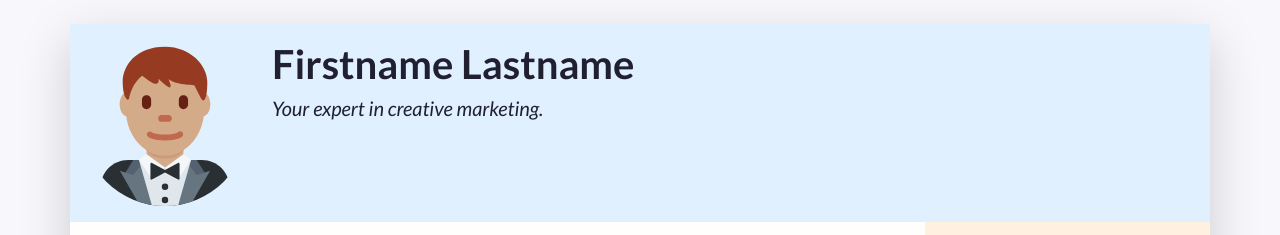
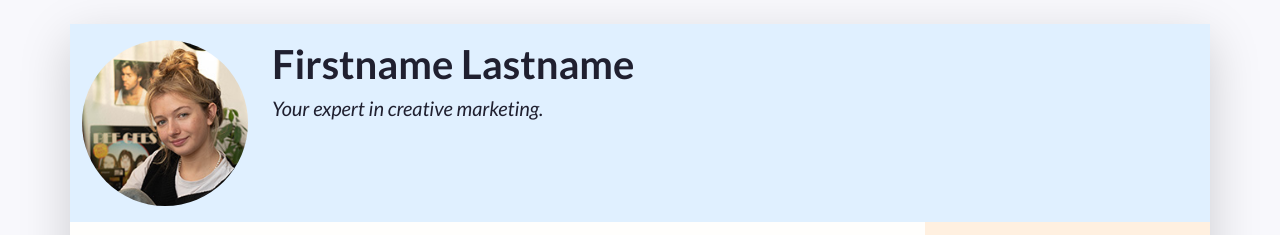
Before and after one commit to Tessaengelmoer/prj4_2324_223519, a plain HTML site: page index.html in a window 1280 px wide. Shown: the top 235 px of the page. Drawn offline with nearby package versions, Linux system fonts and the light colour scheme.

Commit message:
photo change headshot
changed the picture from standard to headshot 200x200p now jpg

```diff
--- a/index.html
+++ b/index.html
@@ -43,7 +43,7 @@
             "w-100" makes sure the image takes the full width of the column it's in
             "rounded-circle" cuts a circle around the image
           -->
-          <img class="w-100 rounded-circle my-3" src="images/portrait.svg" alt="Portrait of Firstname Lastname" width="160">
+          <img class="w-100 rounded-circle my-3" src="images/headshot.jpg" alt="Portrait of Firstname Lastname" width="160">
         </div>
         <!--
           A container to wrap around your name and tagline. Full-width at small size, then columns of increasing size.
```
Also changed, not shown: images/headshot.jpg (added), 1 other file.
